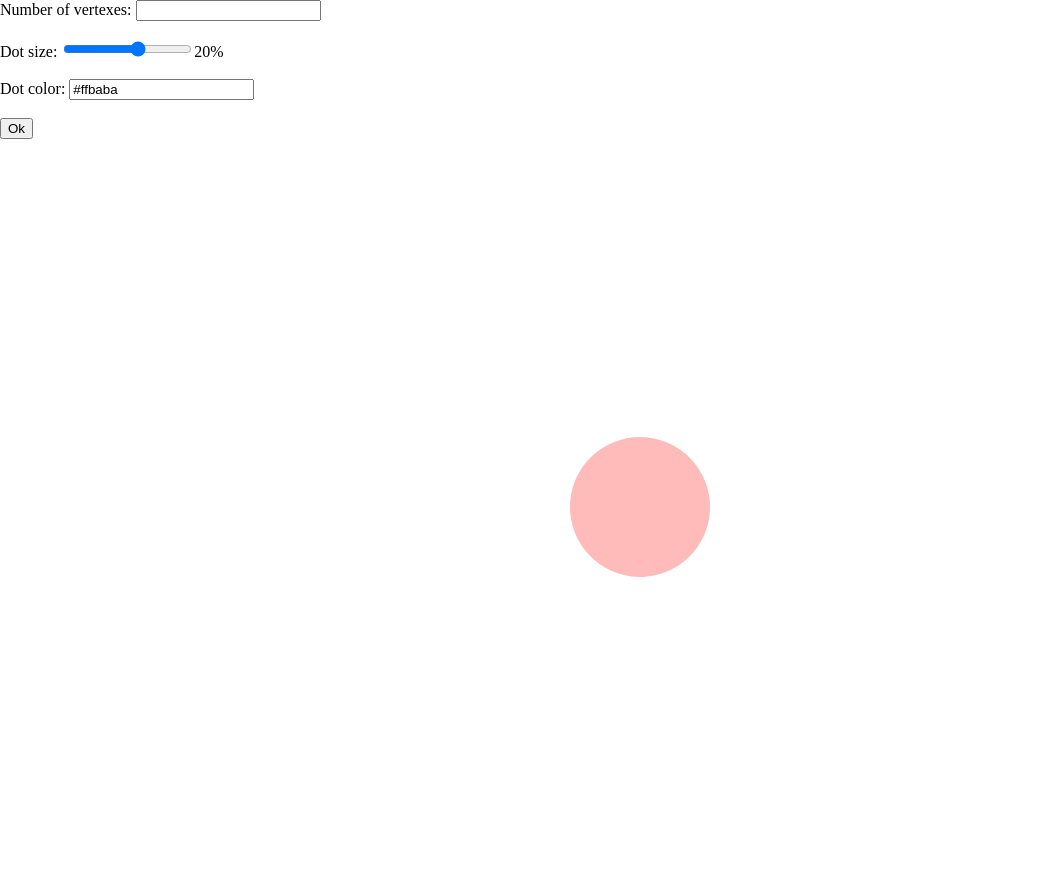
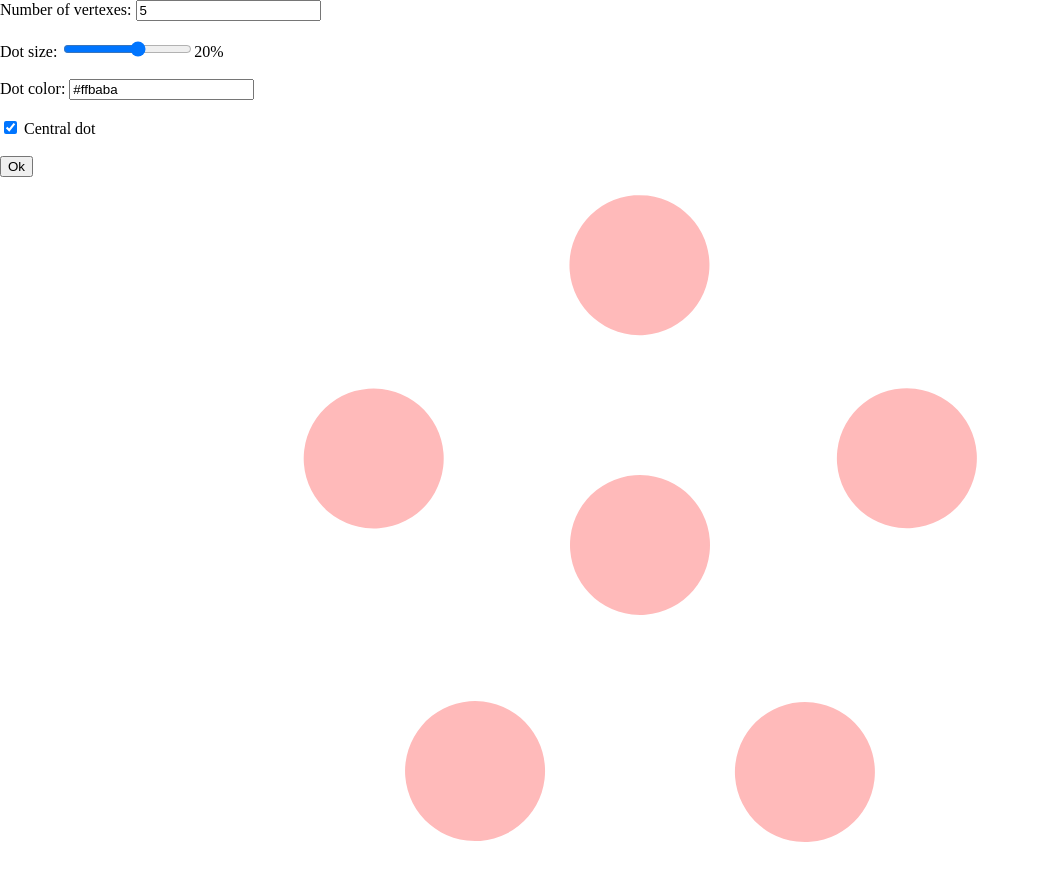
Before and after one commit to Niaev/polygon-system, a plain HTML site: page index.html in a window 1280 px wide. Both pictures are taken after a click on the input "Ok". Shown: the whole page, without its empty margins (0-1040 px from the left). Drawn offline with Linux system fonts and the light colour scheme.

Commit message:
Added 'central dot' checkbox

```diff
--- a/code.js
+++ b/code.js
@@ -6,21 +6,22 @@ const calccos = (angle) => {
     return Math.cos((2*Math.PI*angle)/360);
 }
 
-const polygon = (n, p, c) => {
+const polygon = (n, p, color, c) => {
     const as = document.querySelectorAll('.wrap a');
     as.forEach((a) => {
         a.remove();
     });
 
     const angle = 360/n;
+    const perc  = (100 - p) / 2;
 
-    const wrap      = document.querySelector('.wrap');
+    const wrap = document.querySelector('.wrap');
+
+    if (c) {
         const center    = document.createElement('a');
         const centerDiv = document.createElement('div');
 
-    const perc = (100 - p) / 2;
-
-    centerDiv.style.backgroundColor = c;
+        centerDiv.style.backgroundColor = color;
         center.appendChild(centerDiv);
         center.style.width  = p + '%';
         center.style.height = p + '%';
@@ -28,12 +29,13 @@ const polygon = (n, p, c) => {
         center.style.left   = perc + '%';
 
         wrap.appendChild(center);
+    }
 
     for (let i=0; i<n; i++) {
         const dot    = document.createElement('a');
         const dotDiv = document.createElement('div');
 
-        dotDiv.style.backgroundColor = c;
+        dotDiv.style.backgroundColor = color;
         dot.className = 'ext';
         dot.appendChild(dotDiv);
 
@@ -47,10 +49,11 @@ const polygon = (n, p, c) => {
 
 }
 
-const vertx = document.querySelector('#vertx');
-const perc  = document.querySelector('#perc');
-const color = document.querySelector('#color');
-const btn   = document.querySelector('#btn');
+const vertx   = document.querySelector('#vertx');
+const perc    = document.querySelector('#perc');
+const color   = document.querySelector('#color');
+const central = document.querySelector('#central');
+const btn     = document.querySelector('#btn');
 
 perc.addEventListener('change', () => {
     perc.nextElementSibling.innerHTML = perc.value + '%';
@@ -66,7 +69,8 @@ btn.addEventListener('click', (e) => {
     polygon(
         vertx.value,
         perc.value,
-        color.value
+        color.value,
+        central.checked
     );
 });
 
--- a/index.html
+++ b/index.html
@@ -8,13 +8,16 @@
     <body>
         <div>
             <label>Number of vertexes:</label>
-            <input type="number" id="vertx">
+            <input type="number" id="vertx" value="5">
             <br><br>
             <label>Dot size:</label>
             <input type="range" id="perc" min="1" max="33" value="20"><label>20%</label>
             <br><br>
             <label>Dot color:</label>
             <input type="text" id="color" value="#ffbaba" maxlength="7">
+            <br><br>
+            <input type="checkbox" id="central" checked>
+            <label>Central dot</label>
             <br><br>
             <input type="submit" id="btn" value="Ok">
         </div>
```
Lines whose indentation alone changed are shown as unchanged.
